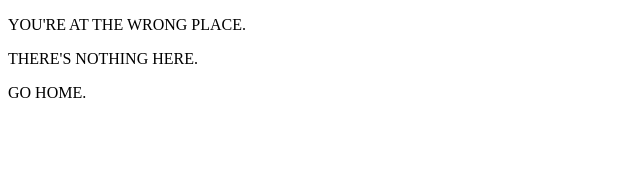
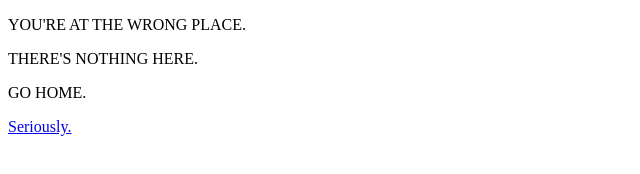
Before and after one commit to estherxxq/quantumesther.github.io, a plain HTML site: page index.html in a window 1280 px wide. Shown: the full height of the page, 0-640 px from the left. Drawn offline with Linux system fonts and the light colour scheme.

Commit message:
'ok fine'

```diff
--- a/index.html
+++ b/index.html
@@ -8,5 +8,10 @@
       <p> THERE'S NOTHING HERE. </p>
 
       <p> GO HOME. </p>
+
+      <a href="https://soundcloud.com/esther-x-615263024">
+      Seriously.
+      </a>
+
   </body>
 </html>
```
